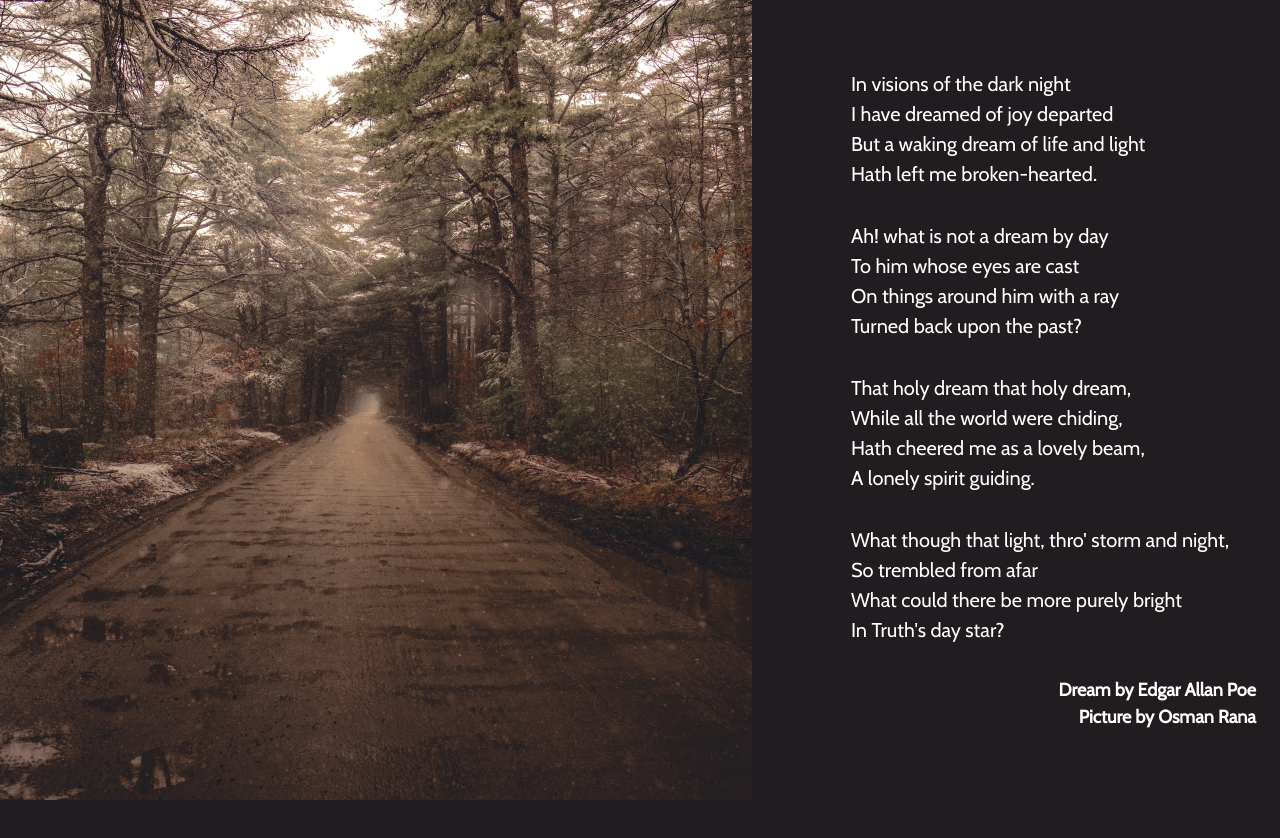
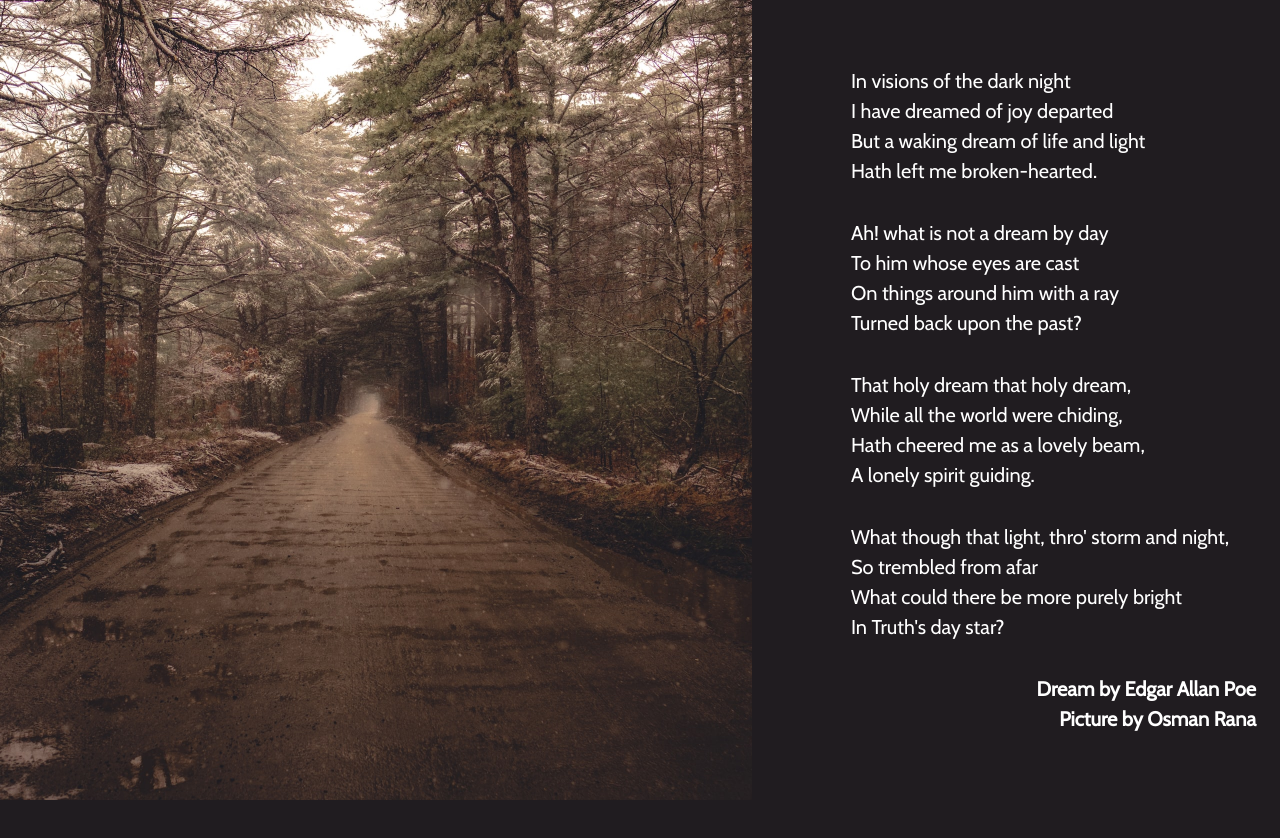
Before and after one commit to RVCC-IDMX/poem-page-OBenitezG, a plain HTML site: page index.html in a window 1280 px wide. Drawn offline with nearby package versions, Linux system fonts and the light colour scheme.

Commit message:
Tweak h1, h2 CSS and link to clamp generator

```diff
--- a/css/app.css
+++ b/css/app.css
@@ -75,6 +75,8 @@ select {
 
 /* After reset */
 
+/* https://clamp.font-size.app/ */
+
 body {
   background-color: #201c20;
   font-family: "Cabin", sans-serif;
@@ -124,7 +126,8 @@ h2 {
   color: white;
   text-align: right;
   padding-right: 2rem;
-  font-size: 1.125rem;
+  font-size: 1rem;
+  font-size: clamp(1rem, 0.9091rem + 0.4545vw, 1.25rem);
 }
 
 /* Media Screens */
```
